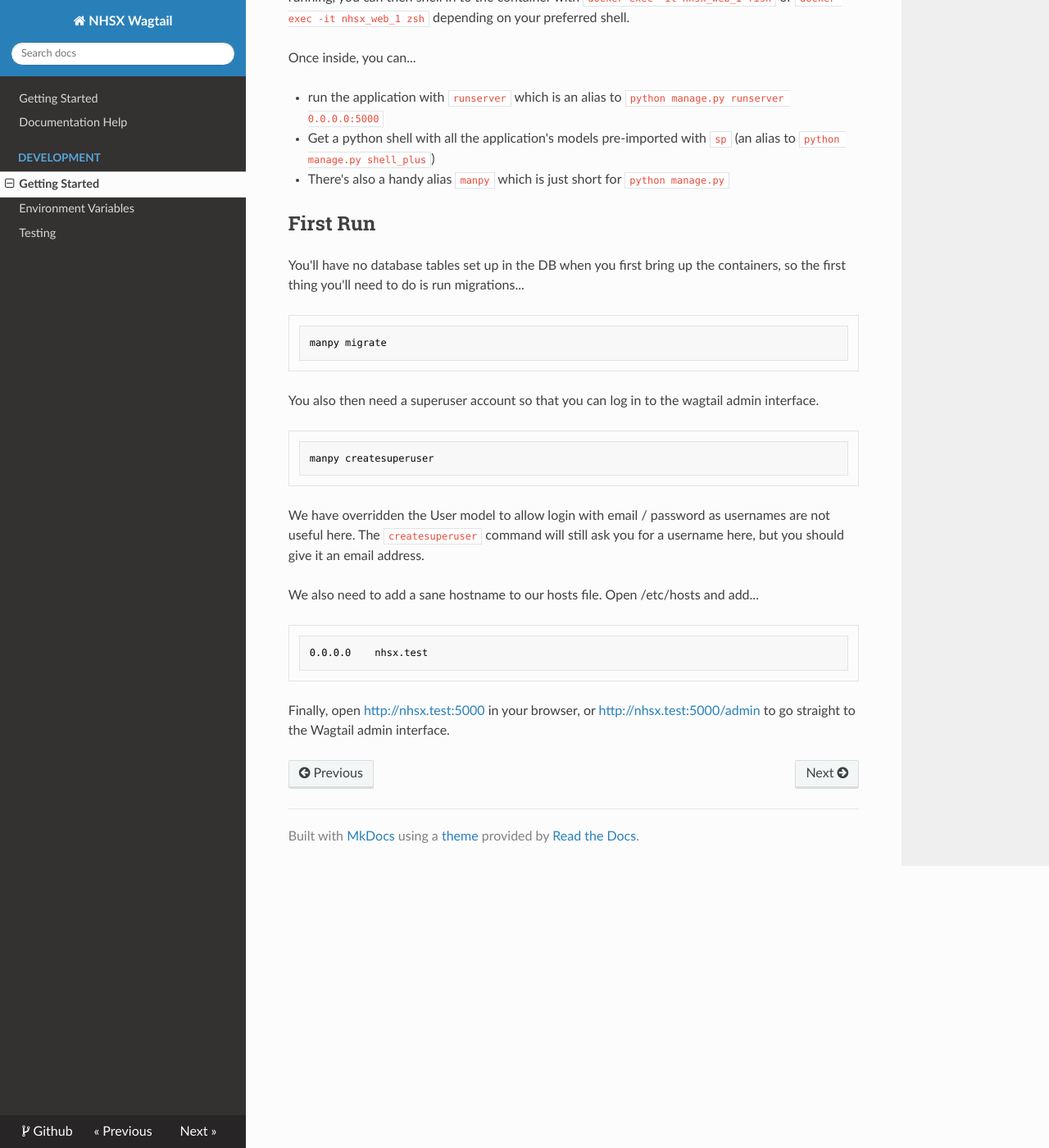
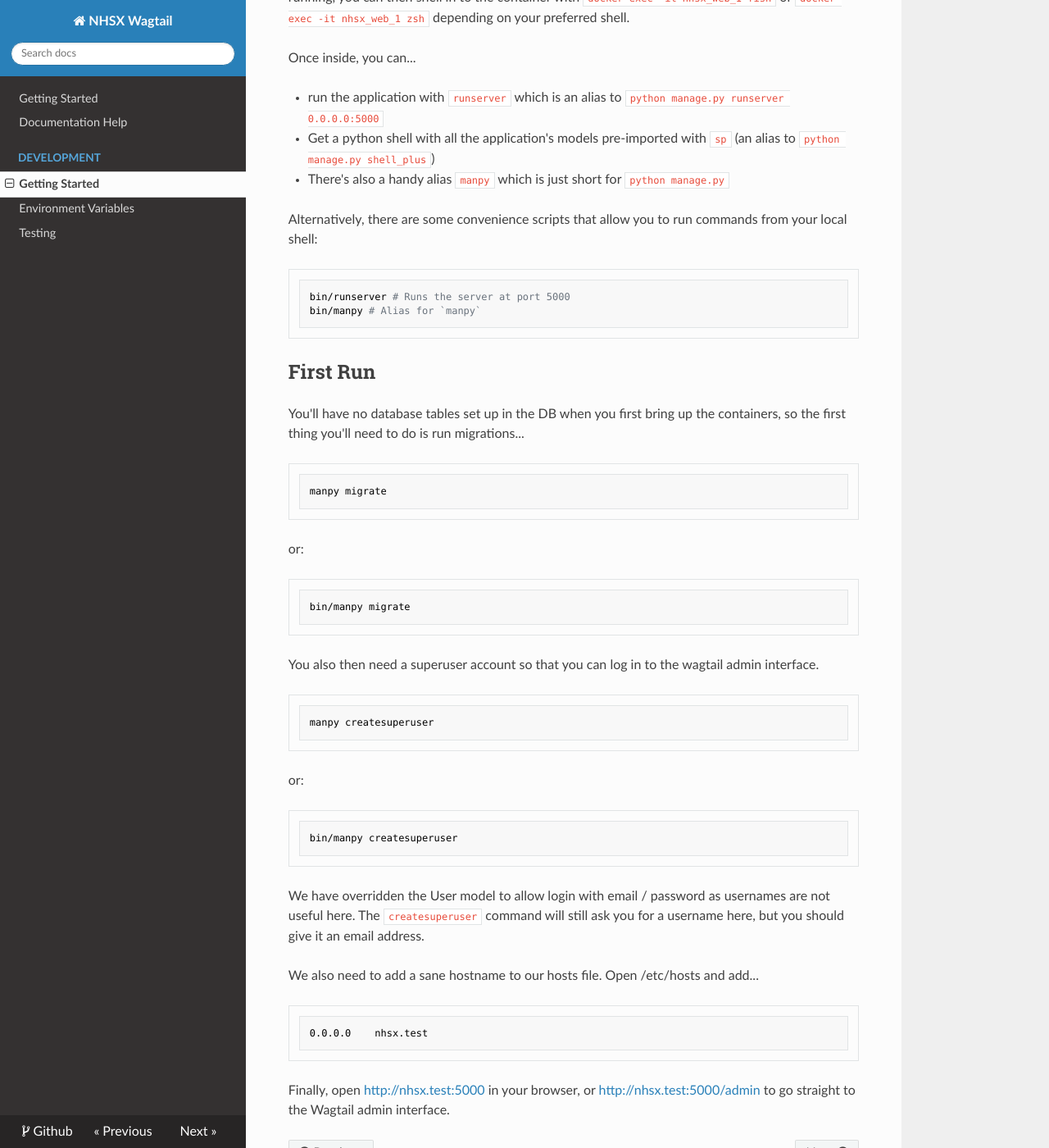
Before and after one commit to nhsx/nhsx-website, an MkDocs documentation site: the page built from docs/source/development/index.md, in a window 1280 px wide and 1400 px high, scrolled down 382 px. Shown: the whole window at 82% size. Built offline with MkDocs 1.6.1, drawn with Linux system fonts in a browser that asks for light colours; nearby versions of some CDN libraries.

Commit message:
Add convenience scripts to run commands locally

````diff
--- a/docs/source/development/index.md
+++ b/docs/source/development/index.md
@@ -14,6 +14,13 @@ Once inside, you can...
 * Get a python shell with all the application's models pre-imported with `sp` (an alias to `python manage.py shell_plus`)
 * There's also a handy alias `manpy` which is just short for `python manage.py`
 
+Alternatively, there are some convenience scripts that allow you to run commands from
+your local shell:
+
+```
+bin/runserver # Runs the server at port 5000
+bin/manpy # Alias for `manpy`
+```
 
 ## First Run
 
@@ -23,10 +30,22 @@ You'll have no database tables set up in the DB when you first bring up the cont
 manpy migrate
 ```
 
+or:
+
+```
+bin/manpy migrate
+```
+
 You also then need a superuser account so that you can log in to the wagtail admin interface.
 
 ```
 manpy createsuperuser
+```
+
+or:
+
+```
+bin/manpy createsuperuser
 ```
 
 We have overridden the User model to allow login with email / password as usernames are not useful here. The `createsuperuser` command will still ask you for a username here, but you should give it an email address.
````
Also changed, not shown: 3 other files.
